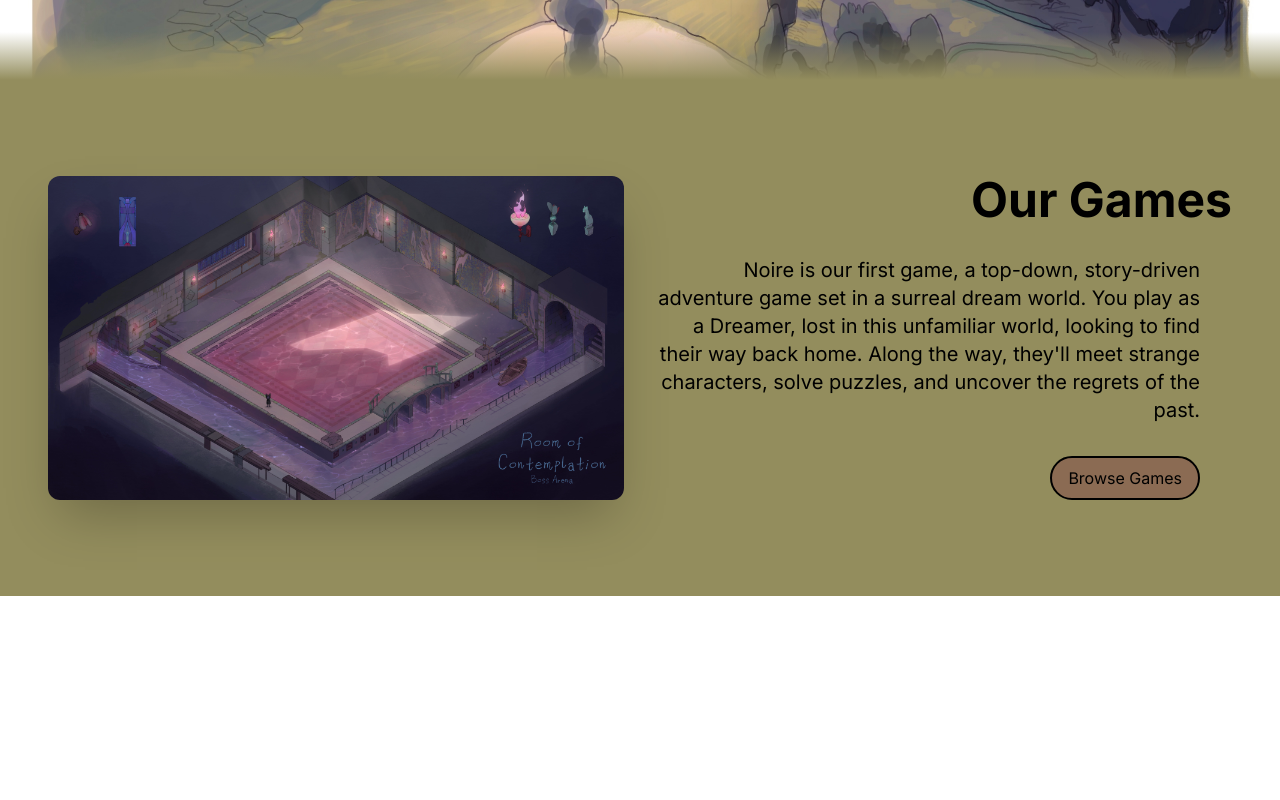
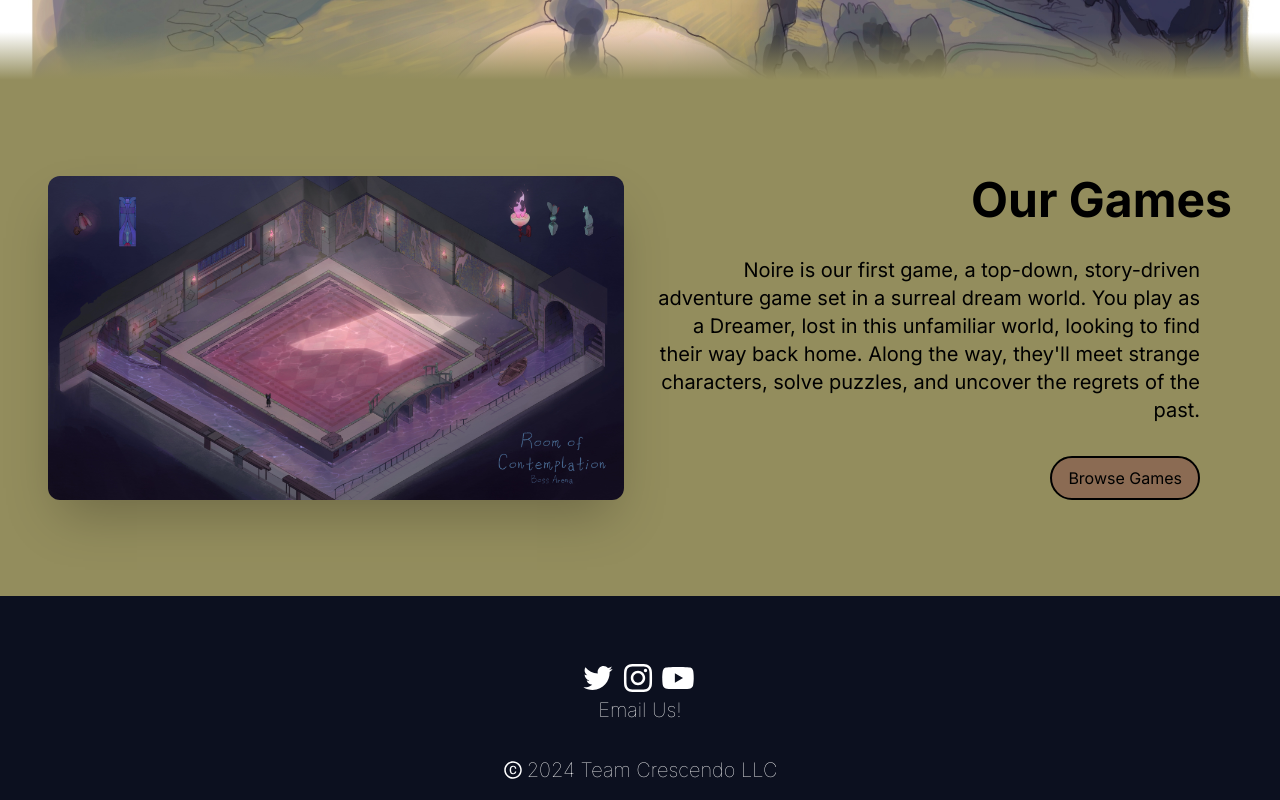
Before and after one commit to Christophers27/team-crescendo-website, a Next.js app: page / in a window 1280 px wide. Shown: the part 1652-2452 px from the top of the page. Before the commit the page ends 2248 px from the top, so only its background shows below. Built offline with nearby package versions, Linux system fonts and the light colour scheme.

Commit message:
add footer

```diff
--- a/app/page.tsx
+++ b/app/page.tsx
@@ -2,6 +2,7 @@ import Intro from "@/components/intro";
 import GamesSection from "@/components/gamesSection";
 import Title from "@/components/title";
 import ImageDivider from "@/components/imageDivider";
+import Footer from "@/components/footer";
 
 export default function Home() {
   return (
@@ -10,6 +11,7 @@ export default function Home() {
       <Intro />
       <ImageDivider />
       <GamesSection />
+      <Footer />
     </main>
   );
 }
--- /dev/null
+++ b/components/footer.tsx
@@ -0,0 +1,28 @@
+import React from 'react'
+import { AiOutlineCopyright, AiOutlineTwitter, AiOutlineInstagram, AiFillYoutube } from 'react-icons/ai'
+
+export default function Footer() {
+  return (
+    <div className='flex flex-col bg-[#0c101f] text-white pt-16 pb-4 justify-center items-center'>
+        <div className='flex'>
+            <a className='' href="https://www.youtube.com/" target='_blank'>
+                <AiOutlineTwitter className='text-4xl h-full mr-1' />
+            </a>
+            <a className='' href="https://www.youtube.com/" target='_blank'>
+                <AiOutlineInstagram className='text-4xl h-full mr-1' />
+            </a>
+            <a className='' href="https://www.youtube.com/" target='_blank'>
+                <AiFillYoutube className='text-4xl h-full mr-1' />
+            </a>
+        </div>
+        <div className='mb-8 hover:underline hover:underline-offset-4'>
+            <a href="mailto:christophersetiabudi@gmail.com" className='font-thin text-xl'>
+                Email Us!
+            </a>
+        </div>
+        <div className='flex items-center justify-center font-thin'>
+            <AiOutlineCopyright className='text-xl h-full mr-1' /> <p className='text-xl'>2024 Team Crescendo LLC</p>
+        </div>
+    </div>
+  )
+}
```
